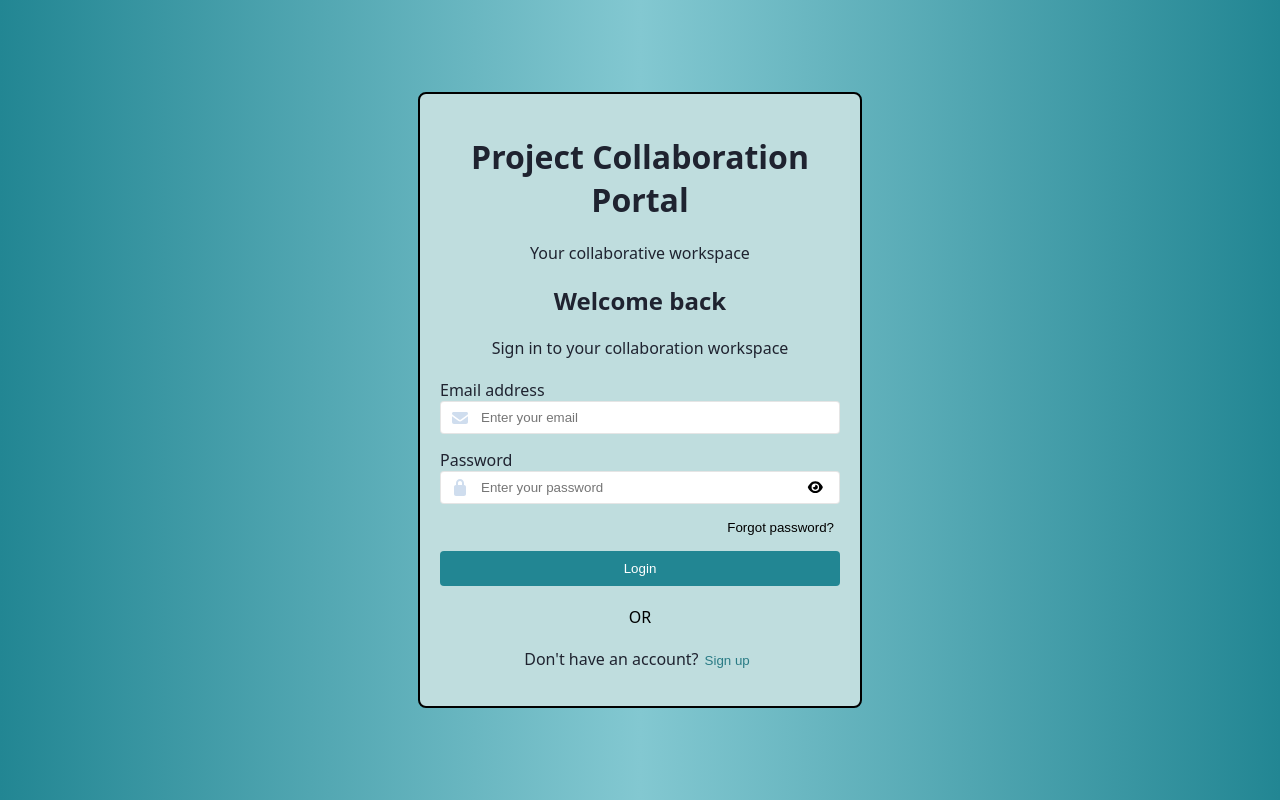
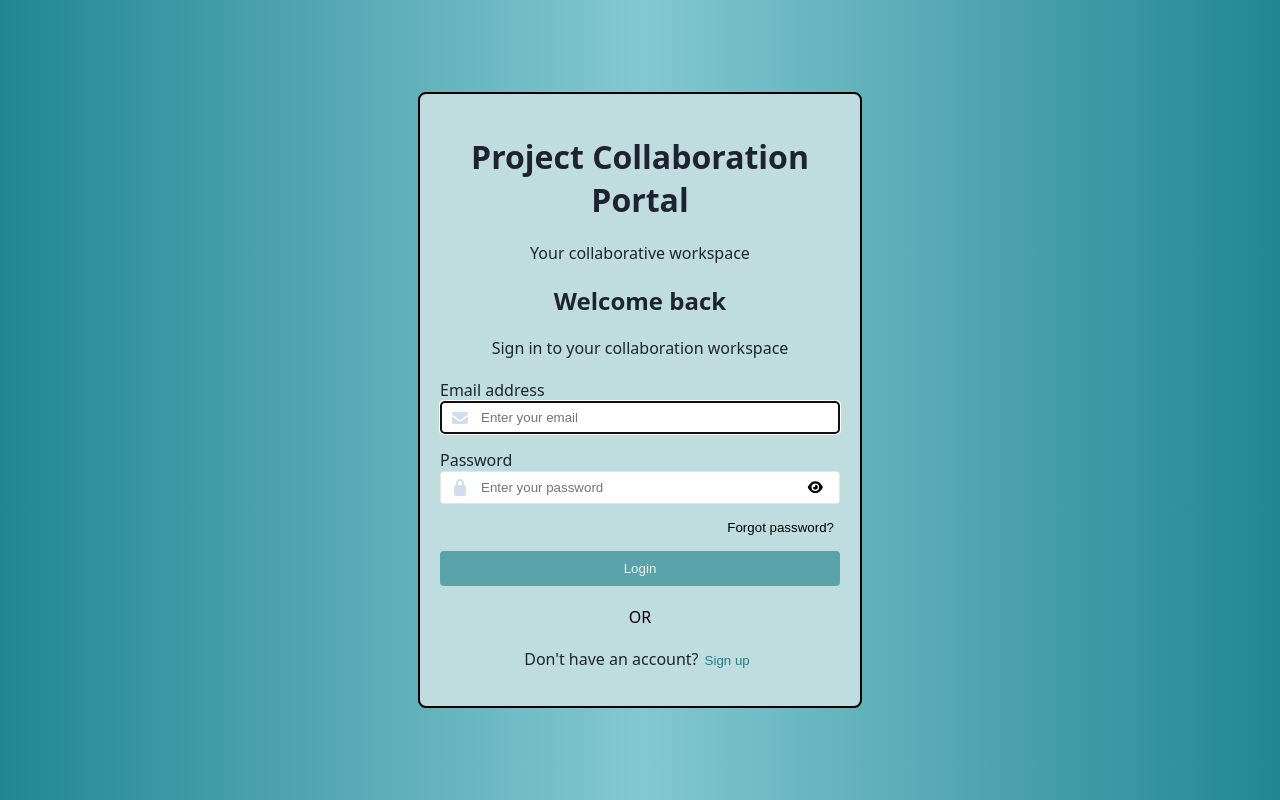
Before and after one commit to phemelomakgopa/NWU-Project-Collaboration-Portal, a React (Create React App) app in the folder frontend/: page / in a window 1280 px wide. Built offline with nearby package versions, Linux system fonts and the light colour scheme.

Commit message:
UX: Disable login button until fields filled + email autofocus + disabled styles

```diff
--- a/frontend/src/components/Login.js
+++ b/frontend/src/components/Login.js
@@ -96,7 +96,7 @@ const Login = () => {
                   type="email"
                   id="email"
                   name="email"
-                  placeholder="Enter your email"
+                  placeholder="Enter your email" autoFocus
                   required
                   value={email}
                   onChange={(e) => setEmail(e.target.value)}
@@ -140,7 +140,7 @@ const Login = () => {
                 Forgot password?
               </button>
             </div>
-            <LoginButton>Login</LoginButton>
+            <LoginButton disabled={!email || !password}>Login</LoginButton>
           </form>
 
           <div className={styles.divider}>
--- a/frontend/src/components/LoginButton.js
+++ b/frontend/src/components/LoginButton.js
@@ -1,7 +1,9 @@
 import React, { useRef, useEffect } from 'react';
 import './LoginButton.css';
+import './LoginButton.extra.css';
 
-const LoginButton = ({ children }) => {
+// Accept arbitrary button props (like disabled) and pass them through
+const LoginButton = ({ children, ...props }) => {
   const buttonRef = useRef(null);
 
   useEffect(() => {
@@ -35,7 +37,7 @@ const LoginButton = ({ children }) => {
   }, []);
 
   return (
-    <button className="loginButton" ref={buttonRef} type="submit">
+    <button className="loginButton" ref={buttonRef} type="submit" {...props}>
       {children}
     </button>
   );
```
Also changed, not shown: 2 other files (tests, documents, lock files or other folders).
